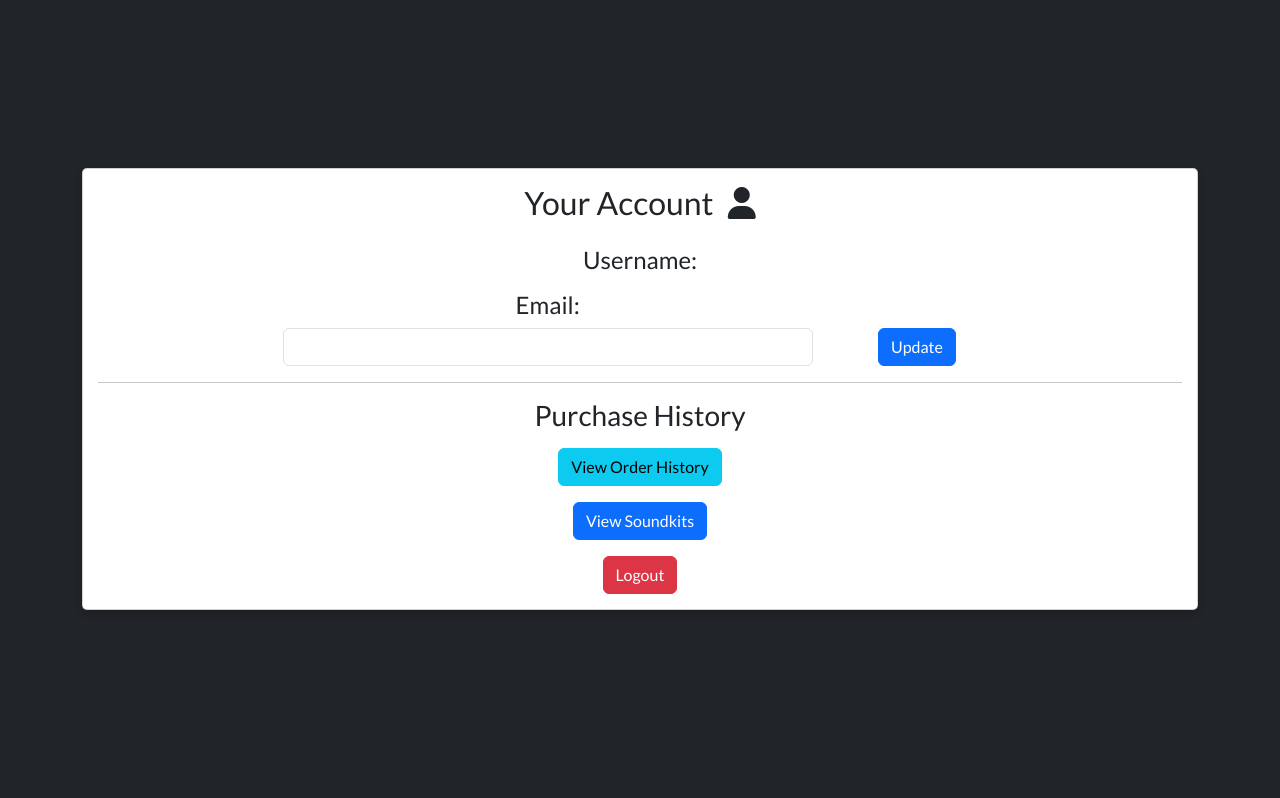
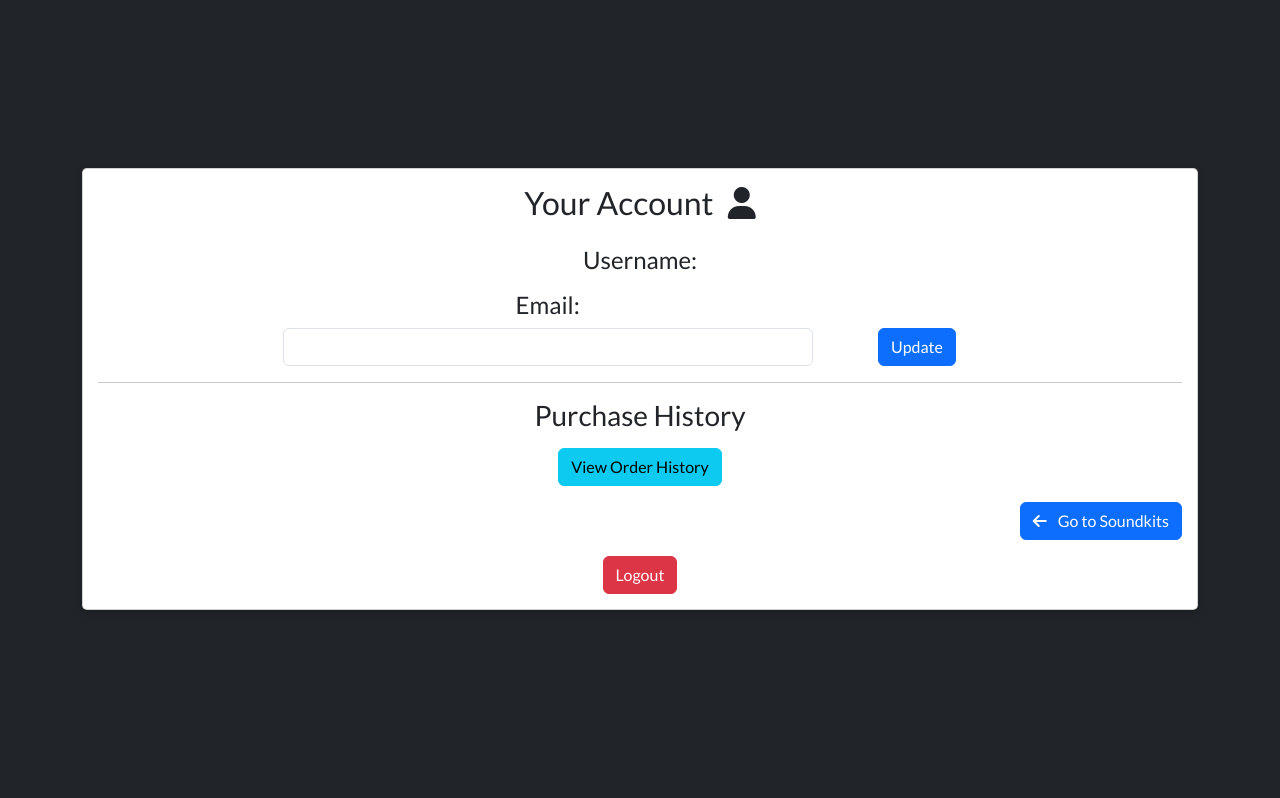
Before and after one commit to CroftsDeveloper/BeatClique_V1, a Django app: template accounts/templates/accounts/account.html in a window 1280 px wide. Shown: the part 97-895 px from the top of the page. Run offline with Django 5.2, Linux system fonts and the light colour scheme; the template is opened without the code that fills it, so the values that code supplies are empty; parts of the project's set-up code (start-up, migrations or seed data) failed here and were passed over; some libraries are stand-ins or nearby versions.

Commit message:
Enhancements to Account and Home Pages
- Refactored account.html: Repositioned the button for normal users to navigate to soundkits within the accounts page for better UX.
- Refactored home.html: Modified the order of carousel images as the carousel transitions for slight visual change to site.

```diff
--- a/accounts/templates/accounts/account.html
+++ b/accounts/templates/accounts/account.html
@@ -51,9 +51,9 @@
                 <div class="text-center">
                     <a href="{% url 'payments:order_history' %}" class="btn btn-info">View Order History</a>
                 </div>
-                <!-- Button to go to Soundkits -->
-                <div class="text-center mt-3">
-                    <a href="{% url 'soundkit_list' %}" class="btn btn-primary">View Soundkits</a>
+                <!-- Go to Soundkits button -->
+                <div class="text-end mt-3">
+                    <a href="{% url 'soundkit_list' %}" class="btn btn-primary"><i class="fas fa-arrow-left me-2"></i> Go to Soundkits</a>
                 </div>
                 {% endif %}
                 <!-- Logout button -->
```
Also changed, not shown: beatclique_project/templates/home.html (+7 -7 lines).
